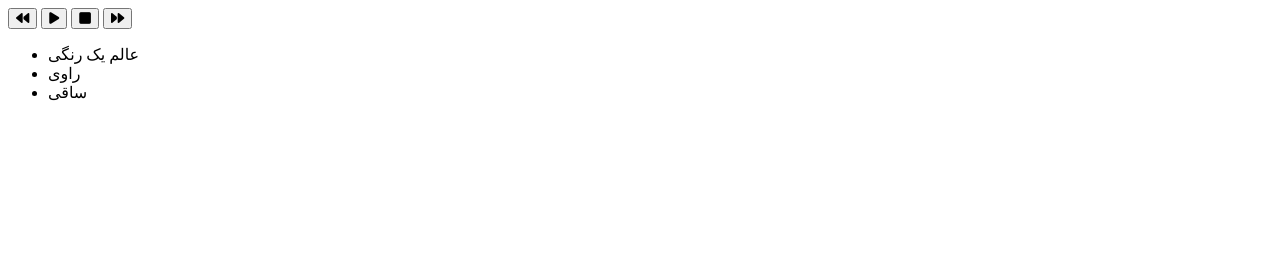
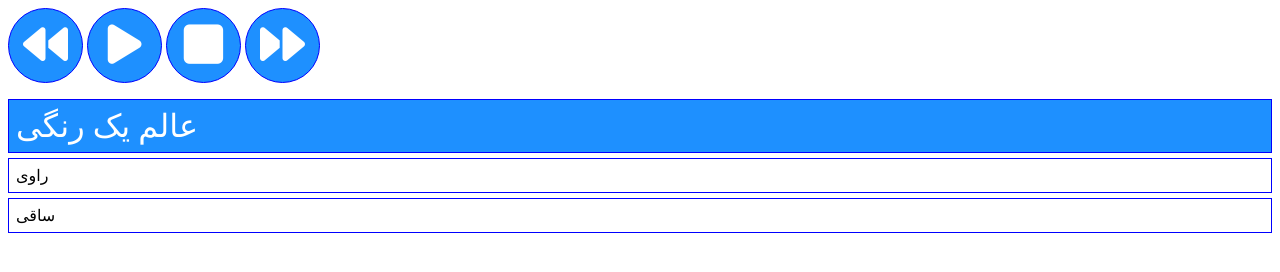
Before and after one commit to YasinDehfuli/jqPlayer, a website: page index.html in a window 1280 px wide. Drawn offline with nearby package versions, Linux system fonts and the light colour scheme.

Commit message:
add playlist

```diff
--- a/index.html
+++ b/index.html
@@ -6,12 +6,12 @@
           content="width=device-width, user-scalable=no, initial-scale=1.0, maximum-scale=1.0, minimum-scale=1.0">
     <meta http-equiv="X-UA-Compatible" content="ie=edge">
     <title>Document</title>
-    <link rel="stylesheet" href="node_modules/jquery/dist/jquery.min.js">
+    <script src="node_modules/jquery/dist/jquery.min.js"></script>
     <link rel="stylesheet" href="node_modules/@fortawesome/fontawesome-free/css/all.min.css">
     <link rel="stylesheet" href="player.css">
 </head>
 <body>
-<audio src="music/Hayedeh-Aalam-E-Yekrangee.mp3"></audio>
+<audio src="music/Hayedeh-Aalam-E-Yekrangee.mp3" id="music"></audio>
 <div id="player">
     <button id="backward">
         <i class="fa fa-backward"></i>
--- a/player.css
+++ b/player.css
@@ -0,0 +1,24 @@
+#player button{
+    height: 75px;
+    width: 75px;
+    font-size: 45px;
+    background: dodgerblue;
+    border: 1px solid blue;
+    border-radius: 50%;
+    color: white;
+}
+#player ul{
+    padding: 0;
+}
+#player ul li{
+    border: 1px solid blue;
+    list-style: none;
+    padding: 7px;
+    margin-bottom: 5px;
+}
+
+#player ul li.active{
+    background: dodgerblue;
+    color: white;
+    font-size: 2em;
+}
--- a/player.js
+++ b/player.js
@@ -1,3 +1,10 @@
 $(function () {
-
+    var audio = $("#music")[0];
+    console.log($("#music"));
+    $("#player ul li").click(function () {
+        $("#music").attr('src', $(this).data('src'));
+        audio.play();
+        $("#player li").removeClass('active');
+        $(this).addClass('active');
+    });
 });
```
